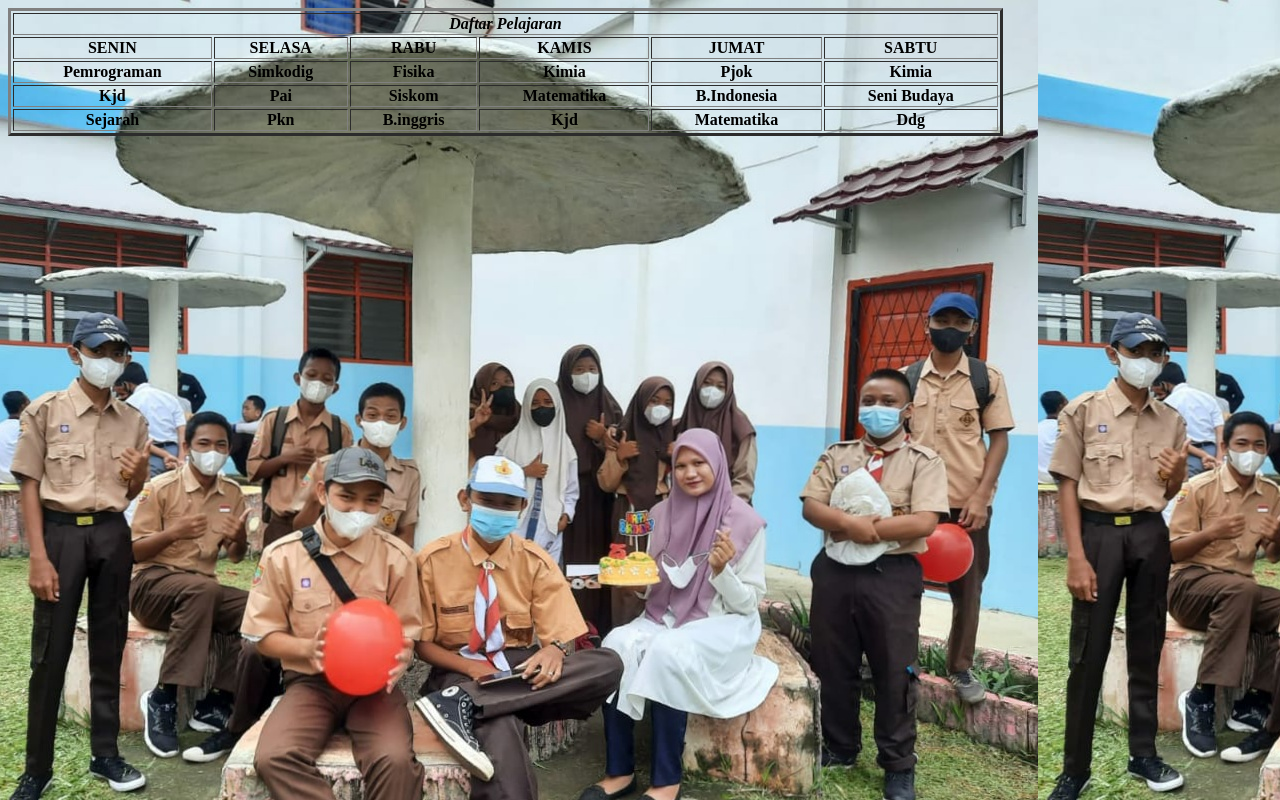
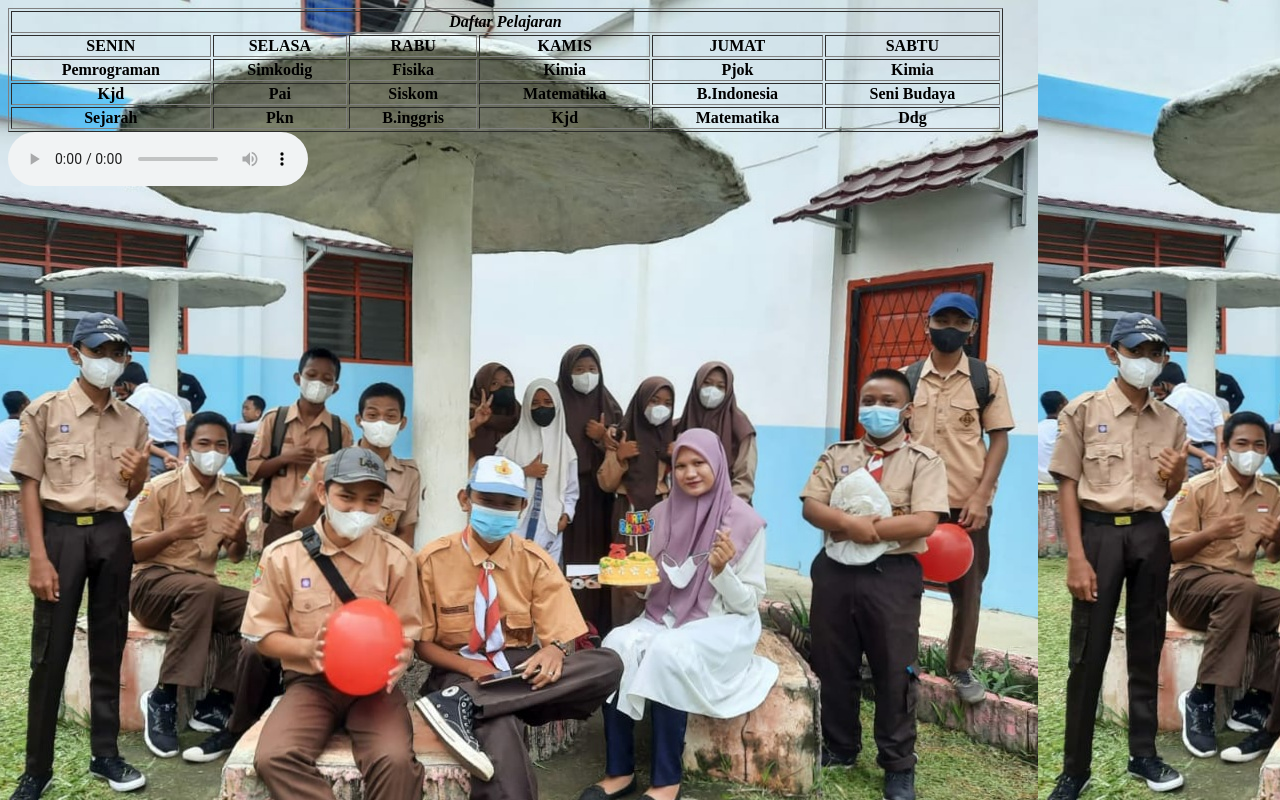
Before and after one commit to ravel-iska/Daftar_Pelajaran, a plain HTML site: page index.html in a window 1280 px wide. Drawn offline with Linux system fonts and the light colour scheme.

Commit message:
Add files via upload

```diff
--- a/index.html
+++ b/index.html
@@ -9,7 +9,7 @@
    <title>Mata Pelajaran </title>
 </head>
 <body background="tabel.jpg">
- <table border="3" width="995" length="10">
+ <table border="1" width="995" length="10">
   <tr>
     <th colspan="6" align="center"<big><em>Daftar Pelajaran</big></em></td>
   </tr>
@@ -46,7 +46,7 @@
      <th>Ddg</th>
    </tr>
 </table>
-<center><audio autoplay src="bi.mp3"></audio></center>
+<audio autoplay src="bi.mp3" controls></audio>
 </audio>
 </body>
 </html>
```
